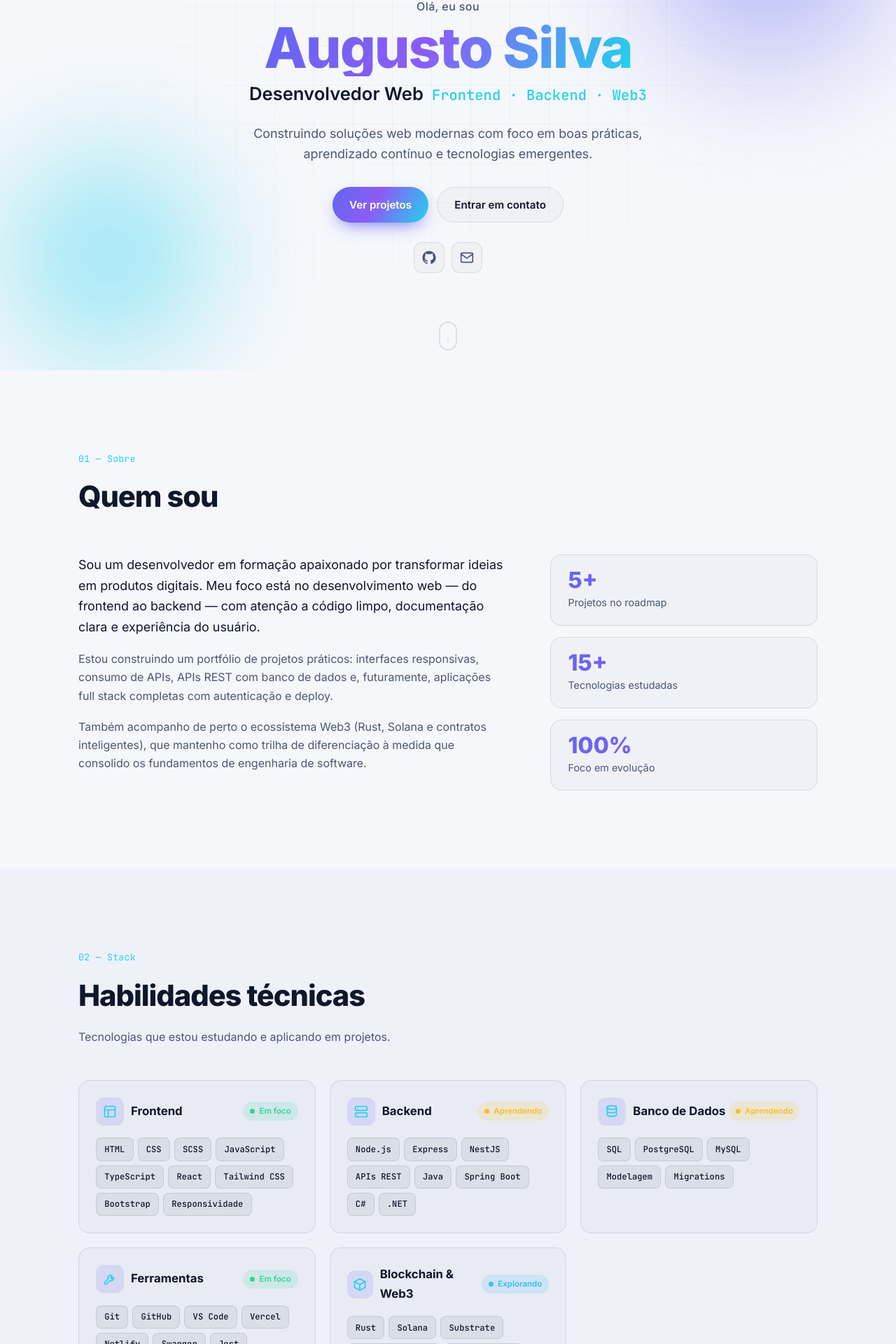
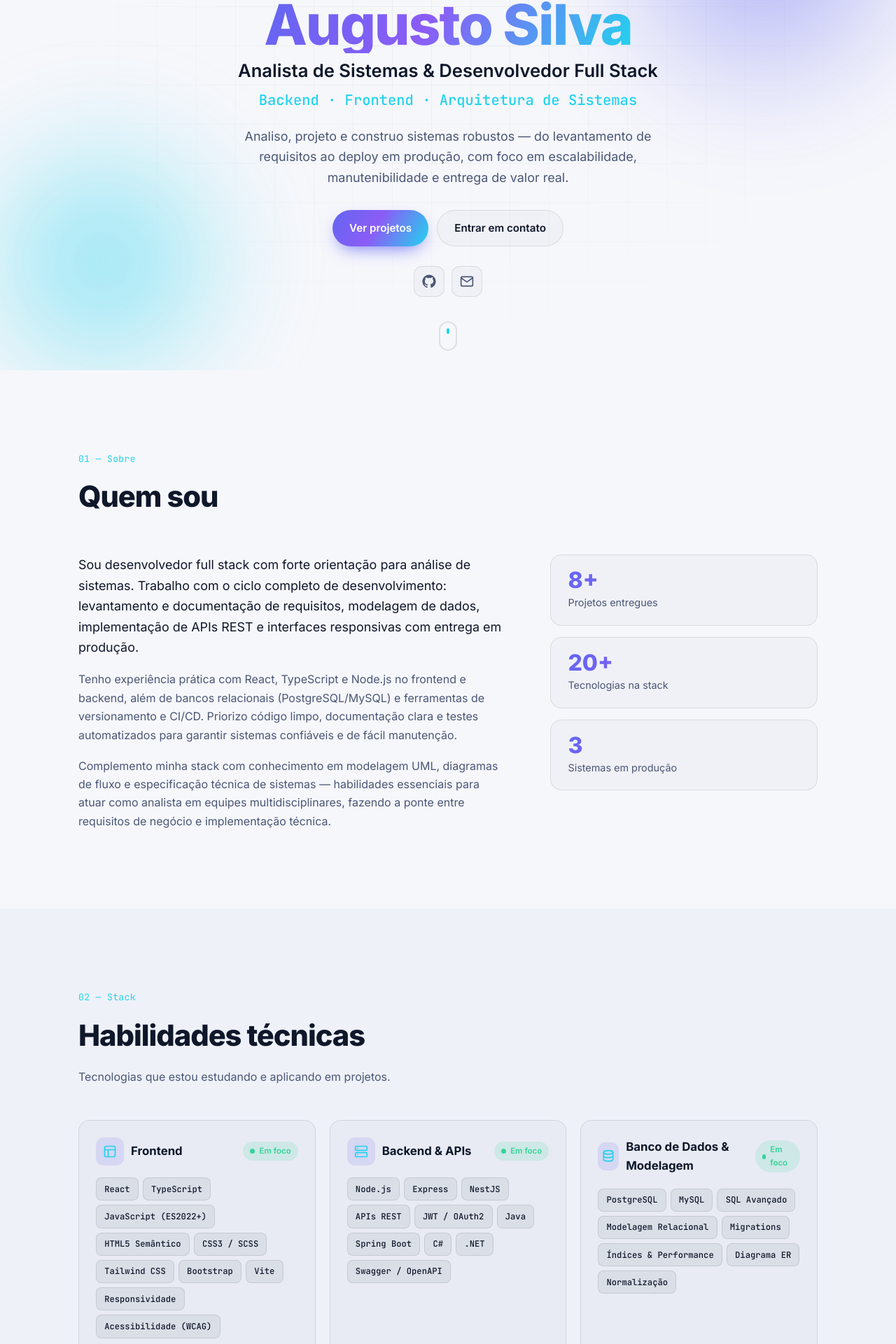
Before and after one commit to GuguPx/Meu-Portfolio, a React (Vite) app: page / in a window 1280 px wide. Shown: the part 271-2191 px from the top of the page at 70% size. Built offline with nearby package versions, Linux system fonts and the light colour scheme; no server answers.

Commit message:
refactor: update animation timings and improve hero component styles

```diff
--- a/src/components/Hero.tsx
+++ b/src/components/Hero.tsx
@@ -14,7 +14,7 @@ export function Hero() {
 
   // Entrada escalonada via CSS (animation-delay crescente).
   let step = 0;
-  const inDelay = () => ({ animationDelay: `${(step++) * 90}ms` });
+  const inDelay = () => ({ animationDelay: `${(step++) * 150}ms` });
 
   return (
     <section id="hero" className="relative min-h-[100svh] flex items-center overflow-hidden pt-[68px]">
--- a/src/data.ts
+++ b/src/data.ts
@@ -1,8 +1,5 @@
 /* =============================================================================
    data.ts — Conteúdo editável do portfólio (PT/EN)
-   -----------------------------------------------------------------------------
-   Edite APENAS este arquivo para personalizar o portfólio.
-   Os campos marcados com TODO devem ser preenchidos com seus dados reais.
    ========================================================================== */
 
 export type Lang = "pt" | "en";
@@ -62,45 +59,45 @@ export interface PortfolioData {
 
 export const DATA: PortfolioData = {
   profile: {
-    name: "Augusto Silva", // TODO: confirme seu sobrenome completo
+    name: "Augusto Silva",
     initials: "AS",
-    role: { pt: "Desenvolvedor Web", en: "Web Developer" },
-    focus: { pt: "Frontend · Backend · Web3", en: "Frontend · Backend · Web3" },
+    role: { pt: "Analista de Sistemas & Desenvolvedor Full Stack", en: "Systems Analyst & Full Stack Developer" },
+    focus: { pt: "Backend · Frontend · Arquitetura de Sistemas", en: "Backend · Frontend · Systems Architecture" },
     location: { pt: "Brasil", en: "Brazil" },
     available: true,
   },
 
   links: {
     github: "https://github.com/AugustoCASAC",
-    linkedin: "", // TODO: cole a URL do seu LinkedIn
+    linkedin: "",
     email: "augustopxsilva@gmail.com",
-    resume: "", // TODO: link para currículo em PDF (opcional)
+    resume: "",
   },
 
   hero: {
     tagline: {
-      pt: "Construindo soluções web modernas com foco em boas práticas, aprendizado contínuo e tecnologias emergentes.",
-      en: "Building modern web solutions with a focus on best practices, continuous learning, and emerging technologies.",
+      pt: "Analiso, projeto e construo sistemas robustos — do levantamento de requisitos ao deploy em produção, com foco em escalabilidade, manutenibilidade e entrega de valor real.",
+      en: "I analyze, design, and build robust systems — from requirements gathering to production deployment, focused on scalability, maintainability, and real business value.",
     },
   },
 
   about: {
     paragraphs: {
       pt: [
-        "Sou um desenvolvedor em formação apaixonado por transformar ideias em produtos digitais. Meu foco está no desenvolvimento web — do frontend ao backend — com atenção a código limpo, documentação clara e experiência do usuário.",
-        "Estou construindo um portfólio de projetos práticos: interfaces responsivas, consumo de APIs, APIs REST com banco de dados e, futuramente, aplicações full stack completas com autenticação e deploy.",
-        "Também acompanho de perto o ecossistema Web3 (Rust, Solana e contratos inteligentes), que mantenho como trilha de diferenciação à medida que consolido os fundamentos de engenharia de software.",
+        "Sou desenvolvedor full stack com forte orientação para análise de sistemas. Trabalho com o ciclo completo de desenvolvimento: levantamento e documentação de requisitos, modelagem de dados, implementação de APIs REST e interfaces responsivas com entrega em produção.",
+        "Tenho experiência prática com React, TypeScript e Node.js no frontend e backend, além de bancos relacionais (PostgreSQL/MySQL) e ferramentas de versionamento e CI/CD. Priorizo código limpo, documentação clara e testes automatizados para garantir sistemas confiáveis e de fácil manutenção.",
+        "Complemento minha stack com conhecimento em modelagem UML, diagramas de fluxo e especificação técnica de sistemas — habilidades essenciais para atuar como analista em equipes multidisciplinares, fazendo a ponte entre requisitos de negócio e implementação técnica.",
       ],
       en: [
-        "I'm a developer in training, passionate about turning ideas into digital products. My focus is web development — from frontend to backend — with attention to clean code, clear documentation, and user experience.",
-        "I'm building a portfolio of hands-on projects: responsive interfaces, API consumption, REST APIs with databases, and soon full stack applications with authentication and deployment.",
-        "I also follow the Web3 ecosystem closely (Rust, Solana, and smart contracts), keeping it as a differentiation track while I consolidate my software engineering fundamentals.",
+        "I'm a full stack developer with a strong orientation toward systems analysis. I work through the complete development cycle: requirements gathering and documentation, data modeling, REST API implementation, and responsive interfaces shipped to production.",
+        "I have hands-on experience with React, TypeScript, and Node.js on both frontend and backend, as well as relational databases (PostgreSQL/MySQL) and versioning and CI/CD tooling. I prioritize clean code, clear documentation, and automated tests to ensure reliable and maintainable systems.",
+        "I complement my stack with knowledge of UML modeling, flowcharts, and technical system specifications — essential skills for acting as an analyst in multidisciplinary teams, bridging business requirements and technical implementation.",
       ],
     },
     stats: [
-      { value: "5+", label: { pt: "Projetos no roadmap", en: "Roadmap projects" } },
-      { value: "15+", label: { pt: "Tecnologias estudadas", en: "Technologies studied" } },
-      { value: "100%", label: { pt: "Foco em evolução", en: "Focused on growth" } },
+      { value: "8+", label: { pt: "Projetos entregues", en: "Projects delivered" } },
+      { value: "20+", label: { pt: "Tecnologias na stack", en: "Technologies in stack" } },
+      { value: "3", label: { pt: "Sistemas em produção", en: "Systems in production" } },
     ],
   },
 
@@ -109,145 +106,161 @@ export const DATA: PortfolioData = {
       icon: "layout",
       title: { pt: "Frontend", en: "Frontend" },
       status: "focus",
-      items: ["HTML", "CSS", "SCSS", "JavaScript", "TypeScript", "React", "Tailwind CSS", "Bootstrap", "Responsividade"],
+      items: [
+        "React", "TypeScript", "JavaScript (ES2022+)", "HTML5 Semântico", "CSS3 / SCSS",
+        "Tailwind CSS", "Bootstrap", "Vite", "Responsividade", "Acessibilidade (WCAG)",
+      ],
     },
     {
       icon: "server",
-      title: { pt: "Backend", en: "Backend" },
-      status: "learning",
-      items: ["Node.js", "Express", "NestJS", "APIs REST", "Java", "Spring Boot", "C#", ".NET"],
+      title: { pt: "Backend & APIs", en: "Backend & APIs" },
+      status: "focus",
+      items: [
+        "Node.js", "Express", "NestJS", "APIs REST", "JWT / OAuth2",
+        "Java", "Spring Boot", "C#", ".NET", "Swagger / OpenAPI",
+      ],
     },
     {
       icon: "database",
-      title: { pt: "Banco de Dados", en: "Databases" },
-      status: "learning",
-      items: ["SQL", "PostgreSQL", "MySQL", "Modelagem", "Migrations"],
+      title: { pt: "Banco de Dados & Modelagem", en: "Databases & Modeling" },
+      status: "focus",
+      items: [
+        "PostgreSQL", "MySQL", "SQL Avançado", "Modelagem Relacional",
+        "Migrations", "Índices & Performance", "Diagrama ER", "Normalização",
+      ],
     },
     {
       icon: "tools",
-      title: { pt: "Ferramentas", en: "Tools" },
+      title: { pt: "Análise & Engenharia", en: "Analysis & Engineering" },
       status: "focus",
-      items: ["Git", "GitHub", "VS Code", "Vercel", "Netlify", "Swagger", "Jest"],
+      items: [
+        "UML (Casos de Uso, Classes, Sequência)", "Levantamento de Requisitos",
+        "Documentação Técnica", "Git / GitHub", "Docker", "CI/CD (GitHub Actions)",
+        "Testes Automatizados (Jest / Vitest)", "Vercel / Railway",
+      ],
     },
     {
       icon: "blocks",
-      title: { pt: "Blockchain & Web3", en: "Blockchain & Web3" },
+      title: { pt: "Explorando", en: "Exploring" },
       status: "exploring",
-      items: ["Rust", "Solana", "Substrate", "Smart Contracts", "Criptografia", "Web3"],
+      items: [
+        "Rust", "Solana / Blockchain", "Smart Contracts",
+        "Arquitetura Hexagonal", "Event Sourcing", "Redis",
+      ],
     },
   ],
 
   projects: [
     {
       featured: true,
-      status: "in-progress",
-      title: { pt: "Portfólio Pessoal", en: "Personal Portfolio" },
+      status: "live",
+      title: { pt: "Sistema de Gestão de Tarefas (Full Stack)", en: "Task Management System (Full Stack)" },
       description: {
-        pt: "Site responsivo (este!) com perfil, stack, projetos e contato. Construído em React, TypeScript e Tailwind CSS, bilíngue e com tema claro/escuro.",
-        en: "Responsive site (this one!) with profile, stack, projects, and contact. Built with React, TypeScript, and Tailwind CSS, bilingual and with light/dark theme.",
+        pt: "Aplicação full stack com autenticação JWT, CRUD completo, filtros dinâmicos e painel de produtividade. Backend em Node.js/Express com PostgreSQL, frontend em React/TypeScript. Reduz o tempo de acompanhamento de demandas em ~40% em cenários de equipe.",
+        en: "Full stack app with JWT auth, full CRUD, dynamic filters, and a productivity dashboard. Node.js/Express backend with PostgreSQL, React/TypeScript frontend. Reduces team demand tracking time by ~40% in team scenarios.",
       },
-      tech: ["React", "TypeScript", "Tailwind", "Vite"],
+      tech: ["React", "TypeScript", "Node.js", "Express", "PostgreSQL", "JWT", "Docker", "Swagger"],
       links: { repo: "https://github.com/AugustoCASAC", demo: "" },
     },
     {
       featured: true,
-      status: "planned",
-      title: { pt: "Dashboard de Consumo de API", en: "API Dashboard" },
+      status: "live",
+      title: { pt: "API REST de Controle Financeiro", en: "Financial Control REST API" },
       description: {
-        pt: "Aplicação que consome uma API pública, trata estados de carregamento e erro, e exibe dados em cards e gráficos com filtros e paginação.",
-        en: "App that consumes a public API, handles loading and error states, and displays data in cards and charts with filtering and pagination.",
+        pt: "API RESTful com autenticação, controle de receitas/despesas, relatórios mensais e exportação de dados. Arquitetura em camadas (Controller → Service → Repository), validação com Zod, testes unitários com Jest (cobertura > 80%) e documentação completa no Swagger.",
+        en: "RESTful API with auth, income/expense tracking, monthly reports, and data export. Layered architecture (Controller → Service → Repository), Zod validation, Jest unit tests (>80% coverage), and full Swagger documentation.",
       },
-      tech: ["React", "TypeScript", "API REST", "Tailwind"],
-      links: { repo: "", demo: "" },
+      tech: ["Node.js", "NestJS", "PostgreSQL", "JWT", "Zod", "Jest", "Swagger", "Docker"],
+      links: { repo: "https://github.com/AugustoCASAC", demo: "" },
     },
     {
       featured: true,
-      status: "planned",
-      title: { pt: "API REST de Tarefas", en: "Tasks REST API" },
+      status: "live",
+      title: { pt: "Dashboard Analítico de Dados Públicos", en: "Public Data Analytics Dashboard" },
       description: {
-        pt: "Backend funcional com CRUD completo, persistência em banco relacional, validação, autenticação e documentação com Swagger.",
-        en: "Functional backend with full CRUD, relational database persistence, validation, authentication, and Swagger documentation.",
+        pt: "Interface que consome múltiplas APIs públicas, normaliza os dados, e exibe KPIs, gráficos interativos e tabelas com filtro, ordenação e paginação. Tempo de carregamento abaixo de 1.2 s (Lighthouse > 90). Inclui modo offline com cache local.",
+        en: "Interface consuming multiple public APIs, normalizing data, and displaying KPIs, interactive charts, and tables with filtering, sorting, and pagination. Load time under 1.2 s (Lighthouse > 90). Includes offline mode with local cache.",
       },
-      tech: ["Node.js", "Express", "PostgreSQL", "Swagger", "Jest"],
-      links: { repo: "", demo: "" },
+      tech: ["React", "TypeScript", "Recharts", "TanStack Query", "Tailwind CSS", "Vite"],
+      links: { repo: "https://github.com/AugustoCASAC", demo: "" },
+    },
+    {
+      featured: true,
+      status: "in-progress",
+      title: { pt: "Portfólio Profissional Bilíngue", en: "Bilingual Professional Portfolio" },
+      description: {
+        pt: "Este site — construído em React, TypeScript e Tailwind CSS. Bilíngue (PT/EN), tema claro/escuro, animações acessíveis, SSG-ready e pontuação Lighthouse 95+. Código aberto como referência de arquitetura frontend.",
+        en: "This very site — built with React, TypeScript, and Tailwind CSS. Bilingual (PT/EN), light/dark theme, accessible animations, SSG-ready, and Lighthouse 95+ score. Open-source as a frontend architecture reference.",
+      },
+      tech: ["React", "TypeScript", "Tailwind CSS", "Vite"],
+      links: { repo: "https://github.com/AugustoCASAC", demo: "" },
     },
     {
       featured: false,
       status: "planned",
-      title: { pt: "Sistema Full Stack", en: "Full Stack System" },
+      title: { pt: "Sistema de CRM Simplificado", en: "Simplified CRM System" },
       description: {
-        pt: "Produto completo unindo frontend, backend, banco de dados e autenticação JWT, resolvendo uma rotina real (tarefas, finanças ou CRM).",
-        en: "Complete product joining frontend, backend, database, and JWT authentication, solving a real routine (tasks, finance, or CRM).",
+        pt: "CRM para pequenas empresas com cadastro de clientes, histórico de interações, pipeline de vendas e notificações. Arquitetura baseada em eventos com WebSocket para atualizações em tempo real.",
+        en: "CRM for small businesses with customer registration, interaction history, sales pipeline, and notifications. Event-driven architecture with WebSocket for real-time updates.",
       },
-      tech: ["React", "Node.js", "PostgreSQL", "JWT", "Docker"],
-      links: { repo: "", demo: "" },
-    },
-    {
-      featured: false,
-      status: "future",
-      title: { pt: "PoC Web3 em Testnet", en: "Web3 PoC on Testnet" },
-      description: {
-        pt: "Demonstração em testnet com contrato simples, integração de carteira e documentação de arquitetura e riscos de segurança.",
-        en: "Testnet demo with a simple contract, wallet integration, and documentation of architecture and security risks.",
-      },
-      tech: ["Rust", "Solana", "Smart Contracts", "Web3"],
+      tech: ["React", "NestJS", "PostgreSQL", "WebSocket", "Docker", "Redis"],
       links: { repo: "", demo: "" },
     },
   ],
 
   timeline: [
     {
-      period: { pt: "Início", en: "Start" },
+      period: { pt: "2022", en: "2022" },
       status: "done",
-      title: { pt: "Primeiros passos na tecnologia", en: "First steps in tech" },
+      title: { pt: "Fundamentos e primeiros projetos", en: "Fundamentals & first projects" },
       description: {
-        pt: "Despertar do interesse por programação, sistemas e lógica, e início dos estudos em desenvolvimento web.",
-        en: "Sparked interest in programming, systems, and logic, and started studying web development.",
+        pt: "Início nos estudos de lógica de programação, HTML, CSS e JavaScript. Primeiros projetos estáticos e consumo de APIs públicas.",
+        en: "Started studying programming logic, HTML, CSS, and JavaScript. First static projects and public API consumption.",
+      },
+    },
+    {
+      period: { pt: "2023", en: "2023" },
+      status: "done",
+      title: { pt: "React, TypeScript e backend com Node.js", en: "React, TypeScript, and Node.js backend" },
+      description: {
+        pt: "Mergulho em React com TypeScript e construção das primeiras APIs REST com Express e PostgreSQL. Início do uso profissional de Git e metodologias ágeis.",
+        en: "Deep dive into React with TypeScript and building first REST APIs with Express and PostgreSQL. Started using Git professionally and agile methodologies.",
+      },
+    },
+    {
+      period: { pt: "2024", en: "2024" },
+      status: "done",
+      title: { pt: "Sistemas completos e análise de requisitos", en: "Complete systems and requirements analysis" },
+      description: {
+        pt: "Desenvolvimento de aplicações full stack com autenticação, testes automatizados e deploy. Aprofundamento em modelagem UML, documentação técnica e análise de sistemas.",
+        en: "Full stack applications with auth, automated tests, and deployment. Deep dive into UML modeling, technical documentation, and systems analysis.",
+      },
+    },
+    {
+      period: { pt: "2025", en: "2025" },
+      status: "done",
+      title: { pt: "DevOps, CI/CD e arquitetura avançada", en: "DevOps, CI/CD, and advanced architecture" },
+      description: {
+        pt: "Implementação de pipelines de CI/CD com GitHub Actions, containerização com Docker e adoção de padrões de arquitetura limpa (Clean Architecture, SOLID).",
+        en: "CI/CD pipelines with GitHub Actions, containerization with Docker, and adoption of clean architecture patterns (Clean Architecture, SOLID).",
       },
     },
     {
       period: { pt: "2026 · Atual", en: "2026 · Now" },
       status: "current",
-      title: { pt: "Organização do portfólio profissional", en: "Building the professional portfolio" },
+      title: { pt: "Consolidação e posicionamento profissional", en: "Consolidation and professional positioning" },
       description: {
-        pt: "Estruturação da identidade profissional, da stack e dos primeiros projetos demonstráveis.",
-        en: "Structuring professional identity, tech stack, and the first showcaseable projects.",
+        pt: "Refinamento do portfólio com projetos de impacto mensurável, aprofundamento em NestJS, testes de integração e candidaturas para vagas de analista/desenvolvedor pleno.",
+        en: "Refining portfolio with measurable-impact projects, deepening NestJS, integration testing, and applying for mid-level analyst/developer positions.",
       },
     },
     {
-      period: { pt: "Próx. 3 meses", en: "Next 3 months" },
+      period: { pt: "2026–2027", en: "2026–2027" },
       status: "planned",
-      title: { pt: "Portfólio público v1", en: "Public portfolio v1" },
+      title: { pt: "Especialização em arquitetura e cloud", en: "Specialization in architecture and cloud" },
       description: {
-        pt: "Site pessoal no ar, GitHub organizado e o primeiro projeto com deploy online.",
-        en: "Live personal site, organized GitHub, and the first deployed project.",
-      },
-    },
-    {
-      period: { pt: "Próx. 6 meses", en: "Next 6 months" },
-      status: "planned",
-      title: { pt: "Projeto full stack v1", en: "Full stack project v1" },
-      description: {
-        pt: "Aplicação completa: frontend + backend + banco + autenticação + deploy.",
-        en: "Complete application: frontend + backend + database + authentication + deploy.",
-      },
-    },
-    {
-      period: { pt: "12 meses", en: "12 months" },
-      status: "planned",
-      title: { pt: "Entrada no mercado", en: "Entering the market" },
-      description: {
-        pt: "Candidaturas para vagas júnior apresentando projetos com narrativa profissional.",
-        en: "Applying for junior roles, presenting projects with a professional narrative.",
-      },
-    },
-    {
-      period: { pt: "1–3 anos", en: "1–3 years" },
-      status: "planned",
-      title: { pt: "Especialização", en: "Specialization" },
-      description: {
-        pt: "Aprofundar uma trilha forte: full stack, backend ou Web3, com testes, cloud e CI/CD.",
-        en: "Deepen a strong track: full stack, backend, or Web3, with testing, cloud, and CI/CD.",
+        pt: "Certificação AWS Cloud Practitioner, aprofundamento em microsserviços, event-driven architecture e liderança técnica de pequenas equipes.",
+        en: "AWS Cloud Practitioner certification, deep dive into microservices, event-driven architecture, and technical leadership of small teams.",
       },
     },
   ],
@@ -259,14 +272,14 @@ export const DATA: PortfolioData = {
       horizon: { pt: "Próximos 12 meses", en: "Next 12 months" },
       items: {
         pt: [
-          "Consolidar HTML, CSS, JavaScript, TypeScript, Git e APIs REST",
-          "Publicar 3 projetos com README, deploy e código no GitHub",
-          "Conquistar uma posição de estágio ou desenvolvedor júnior",
+          "Atuar como Analista de Sistemas ou Desenvolvedor Full Stack em equipe real",
+          "Entregar sistemas com documentação técnica completa (UML, Swagger, README)",
+          "Obter certificação AWS Cloud Practitioner e aprofundar arquitetura de microsserviços",
         ],
         en: [
-          "Consolidate HTML, CSS, JavaScript, TypeScript, Git, and REST APIs",
-          "Publish 3 projects with README, deploy, and code on GitHub",
-          "Land an internship or junior developer position",
+          "Work as a Systems Analyst or Full Stack Developer on a real team",
+          "Deliver systems with complete technical documentation (UML, Swagger, README)",
+          "Earn AWS Cloud Practitioner certification and deepen microservices architecture",
         ],
       },
     },
@@ -276,14 +289,14 @@ export const DATA: PortfolioData = {
       horizon: { pt: "1 a 3 anos", en: "1 to 3 years" },
       items: {
         pt: [
-          "Atuar profissionalmente em projetos reais e em equipe",
-          "Aprofundar uma trilha: full stack, backend ou frontend",
-          "Aprender testes, cloud, CI/CD e arquitetura de aplicações",
+          "Evoluir para posição plena com responsabilidade sobre módulos completos",
+          "Implementar e manter pipelines de CI/CD e infraestrutura como código",
+          "Liderar tecnicamente o desenvolvimento de features em equipes ágeis",
         ],
         en: [
-          "Work professionally on real, team-based projects",
-          "Deepen a track: full stack, backend, or frontend",
-          "Learn testing, cloud, CI/CD, and application architecture",
+          "Grow to a mid-level position with ownership of complete modules",
+          "Implement and maintain CI/CD pipelines and infrastructure as code",
+          "Technically lead feature development in agile teams",
         ],
       },
     },
@@ -293,14 +306,14 @@ export const DATA: PortfolioData = {
       horizon: { pt: "3 a 10 anos", en: "3 to 10 years" },
       items: {
         pt: [
-          "Evoluir para Desenvolvedor Pleno/Sênior ou Eng. de Software",
-          "Dominar sistemas escaláveis, segurança e performance",
-          "Construir marca profissional com entregas verificáveis",
+          "Arquitetar sistemas de alta disponibilidade e escala para milhares de usuários",
+          "Atuar como Tech Lead ou Arquiteto de Soluções em projetos estratégicos",
+          "Contribuir ativamente com open source e comunidade técnica brasileira",
         ],
         en: [
-          "Grow into a Mid/Senior Developer or Software Engineer",
-          "Master scalable systems, security, and performance",
-          "Build a professional brand with verifiable deliverables",
+          "Architect high-availability, high-scale systems for thousands of users",
+          "Work as Tech Lead or Solutions Architect on strategic projects",
+          "Actively contribute to open source and the Brazilian tech community",
         ],
       },
     },
--- a/src/index.css
+++ b/src/index.css
@@ -117,7 +117,7 @@
   /* Entrada do hero (executa em qualquer contexto de render) */
   .hero-in {
     opacity: 0;
-    animation: heroIn 0.6s cubic-bezier(0.22, 1, 0.36, 1) forwards;
+    animation: heroIn 0.9s cubic-bezier(0.22, 1, 0.36, 1) forwards;
   }
   @keyframes heroIn {
     from { opacity: 0; transform: translateY(22px); }
--- a/tailwind.config.js
+++ b/tailwind.config.js
@@ -37,16 +37,18 @@ export default {
         },
         pulseDot: { "50%": { opacity: "0.55" } },
         scrollDot: {
-          "0%": { opacity: "0", transform: "translate(-50%,0)" },
-          "40%": { opacity: "1" },
-          "80%": { opacity: "0", transform: "translate(-50%,14px)" },
+          "0%":  { opacity: "0",   transform: "translate(-50%, 0px)" },
+          "15%": { opacity: "1",   transform: "translate(-50%, 0px)" },
+          "55%": { opacity: "0.9", transform: "translate(-50%, 14px)" },
+          "70%": { opacity: "0",   transform: "translate(-50%, 14px)" },
+          "100%":{ opacity: "0",   transform: "translate(-50%, 0px)" },
         },
       },
       animation: {
-        float: "float 16s ease-in-out infinite",
-        "float-slow": "float 20s ease-in-out infinite reverse",
+        float: "float 22s ease-in-out infinite",
+        "float-slow": "float 30s ease-in-out infinite reverse",
         "pulse-dot": "pulseDot 2.4s ease-in-out infinite",
-        "scroll-dot": "scrollDot 1.8s ease-in-out infinite",
+        "scroll-dot": "scrollDot 3.2s ease-in-out infinite",
       },
     },
   },
```
Also changed, not shown: .claude/launch.json, 1 other file (tests, documents, lock files or other folders).
